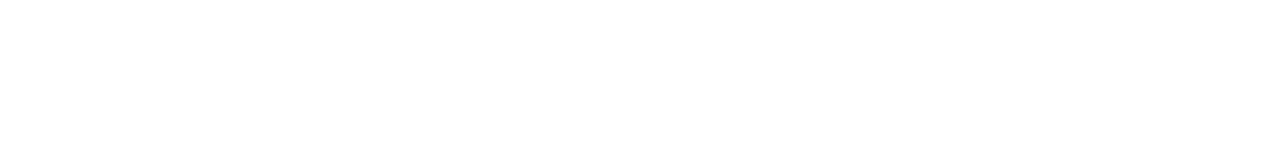
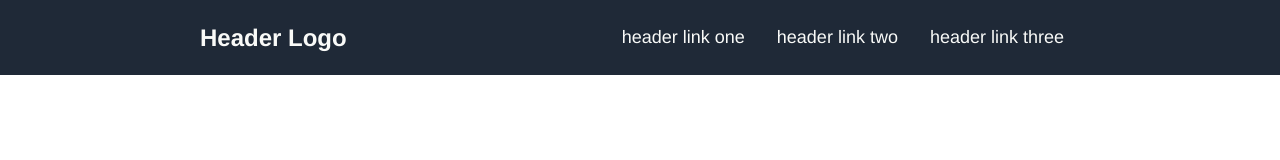
Before and after one commit to egoshifted/landing-page, a plain HTML site: page index.html in a window 1280 px wide. Drawn offline with Linux system fonts and the light colour scheme.

Commit message:
Added CSS Styling to Header

```diff
--- a/index.html
+++ b/index.html
@@ -8,11 +8,23 @@
     <title>Anton's Landing Page</title>
 </head>
 <body>
-    <div class="header"></div>
+    <div class="header">
+        <div id="header-logo">Header Logo</div>
+        <ul class="header-link">
+            <li>header link one</li>
+            <li>header link two</li>
+            <li>header link three</li>
+        </ul>
+    </div>
+
     <div class="top"></div>
+
     <div class="info"></div>
+
     <div class="quote"></div>
+
     <div class="action"></div>
+
     <div class="footer"></div>
 
 
--- a/style.css
+++ b/style.css
@@ -0,0 +1,41 @@
+body {
+    padding: 0;
+    margin: 0;
+    font-family: Helvetica;
+}
+
+.header {
+    display: flex;
+    background-color: #1f2937;
+    color: #f9faf8;
+    height: 75px;
+    align-items: center;
+    padding-left: 200px;
+    padding-right: 200px;
+
+
+}
+
+#header-logo {
+    font-size: 24px;
+    font-weight: bolder;
+}
+
+ul {
+    display: flex;
+    list-style: none;
+    margin: 0;
+    padding: 0;
+    margin-left: auto;
+
+}
+
+.header li {
+    display: flex;
+    padding: 1rem;
+    font-size: 18px;
+}
+
+.top {
+
+}
```
